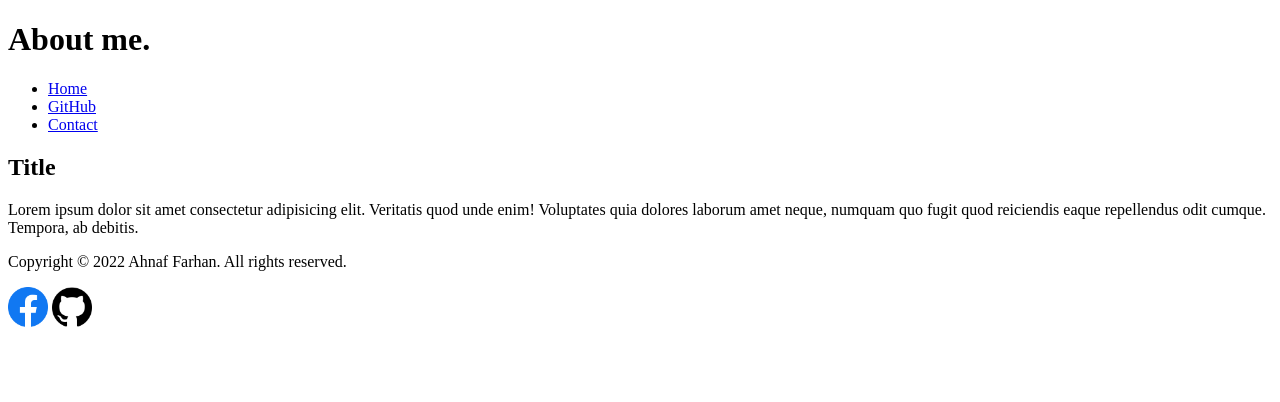
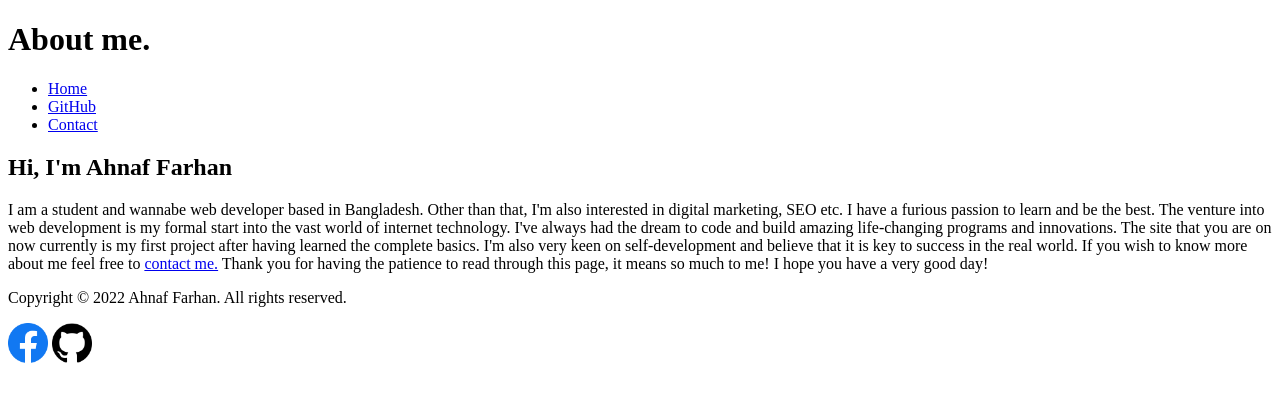
Before and after one commit to ahnaf95/Portfolio, a plain HTML site: page about.html in a window 1280 px wide. Drawn offline with Linux system fonts and the light colour scheme.

Commit message:
Changed Index, Finished about
Changed some headings for the index page. Finished writing content for about page.

```diff
--- a/about.html
+++ b/about.html
@@ -23,8 +23,10 @@
     </header>
 
     <main>
-        <h2>Title</h2>
-        <p>Lorem ipsum dolor sit amet consectetur adipisicing elit. Veritatis quod unde enim! Voluptates quia dolores laborum amet neque, numquam quo fugit quod reiciendis eaque repellendus odit cumque. Tempora, ab debitis.</p>
+        <article>
+            <h2>Hi, I'm Ahnaf Farhan</h2>
+                <p>I am a student and wannabe web developer based in Bangladesh. Other than that, I'm also interested in digital marketing, SEO etc. I have a furious passion to learn and be the best. The venture into web development is my formal start into the vast world of internet technology. I've always had the dream to code and build amazing life-changing programs and innovations. The site that you are on now currently is my first project after having learned the complete basics. I'm also very keen on self-development and believe that it is key to success in the real world. If you wish to know more about me feel free to <a href="#index.html#contact">contact me.</a> Thank you for having the patience to read through this page, it means so much to me! I hope you have a very good day!</p>
+        </article>
     </main>
 
     <footer>
```
Also changed, not shown: index.html (+3 -3 lines).
